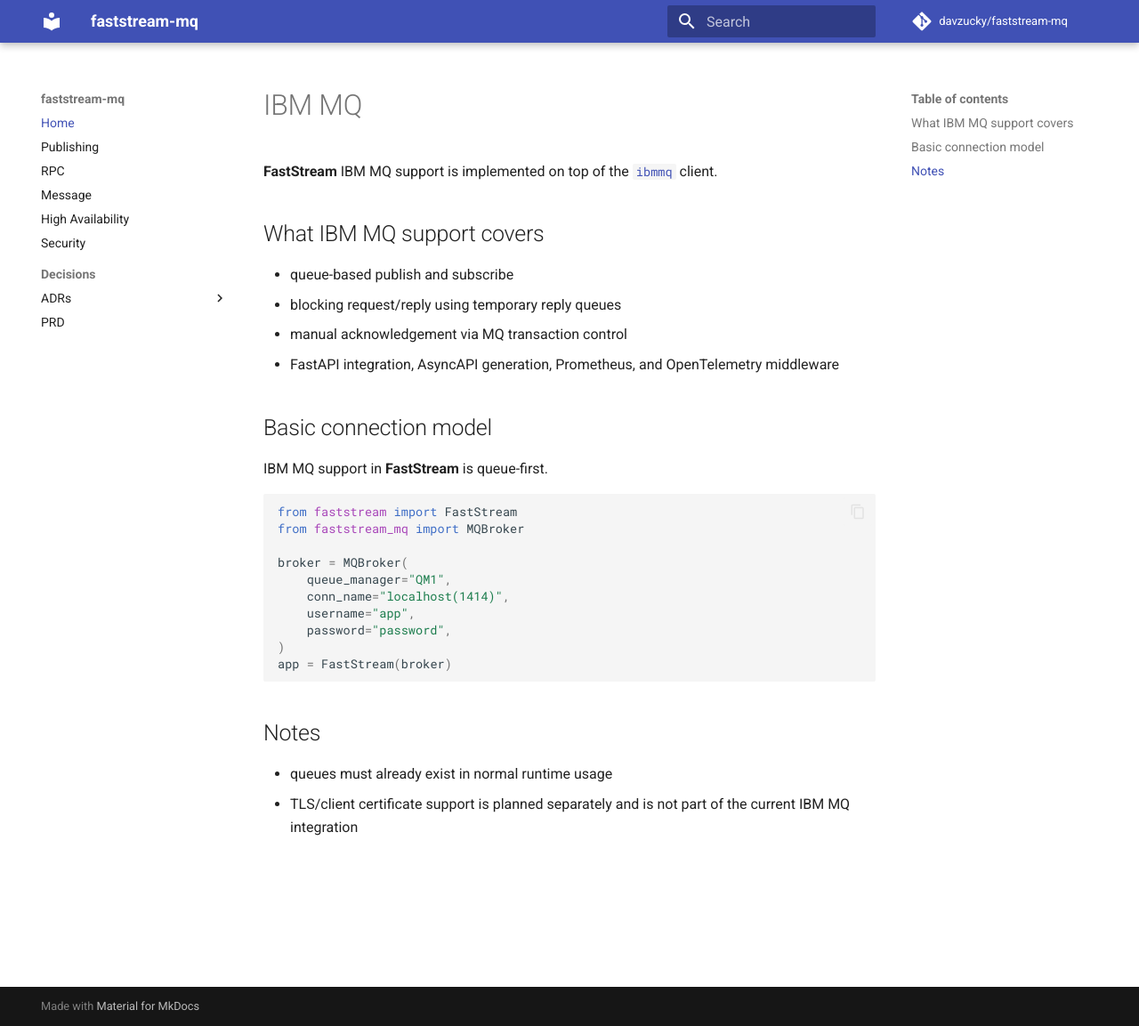
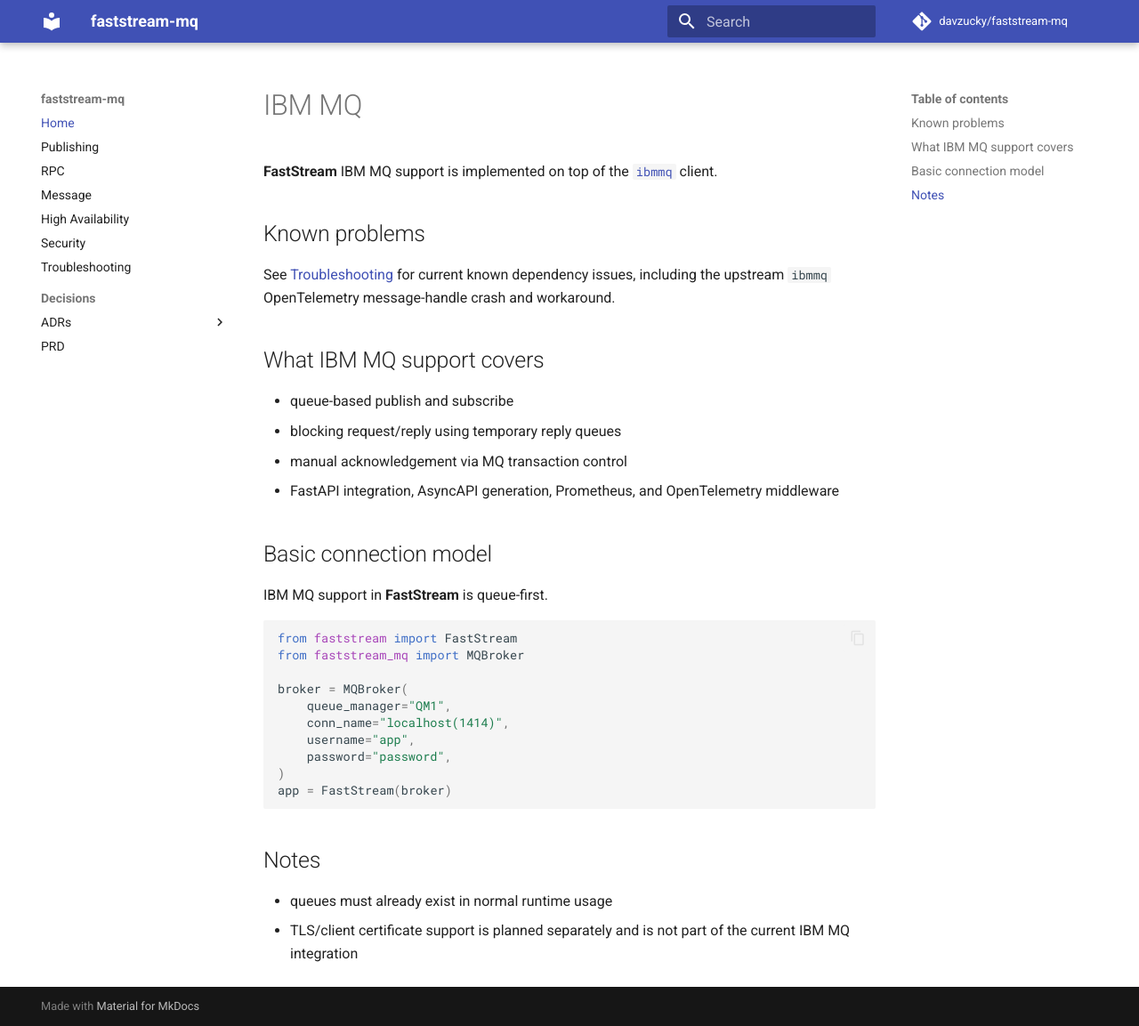
Before and after one commit to davzucky/faststream-mq, an MkDocs documentation site: the page built from docs/index.md, in a window 1280 px wide and 1153 px high. Shown: the whole window at 89% size. Built offline with MkDocs 1.6.1 and Material for MkDocs 9.7.7, drawn with Linux system fonts in a browser that asks for light colours; comment, search, counter and statistics services are not loaded.

Commit message:
Document ibmmq OpenTelemetry known issue (#5)

```diff
--- a/docs/index.md
+++ b/docs/index.md
@@ -6,6 +6,10 @@
 # IBM MQ
 
 **FastStream** IBM MQ support is implemented on top of the [`ibmmq`](https://github.com/ibm-messaging/mq-mqi-python){.external-link target="_blank"} client.
+
+## Known problems
+
+See [Troubleshooting](troubleshooting.md) for current known dependency issues, including the upstream `ibmmq` OpenTelemetry message-handle crash and workaround.
 
 ## What IBM MQ support covers
 
--- a/mkdocs.yml
+++ b/mkdocs.yml
@@ -13,6 +13,7 @@
   - Message: message.md
   - High Availability: ha.md
   - Security: security.md
+  - Troubleshooting: troubleshooting.md
   - Decisions:
       - ADRs:
           - Publish FastStream MQ as a standalone adapter: adr/0001-publish-faststream-mq-as-standalone-adapter.md
```
Also changed, not shown: docs/troubleshooting.md (added, +31 -0 lines).
